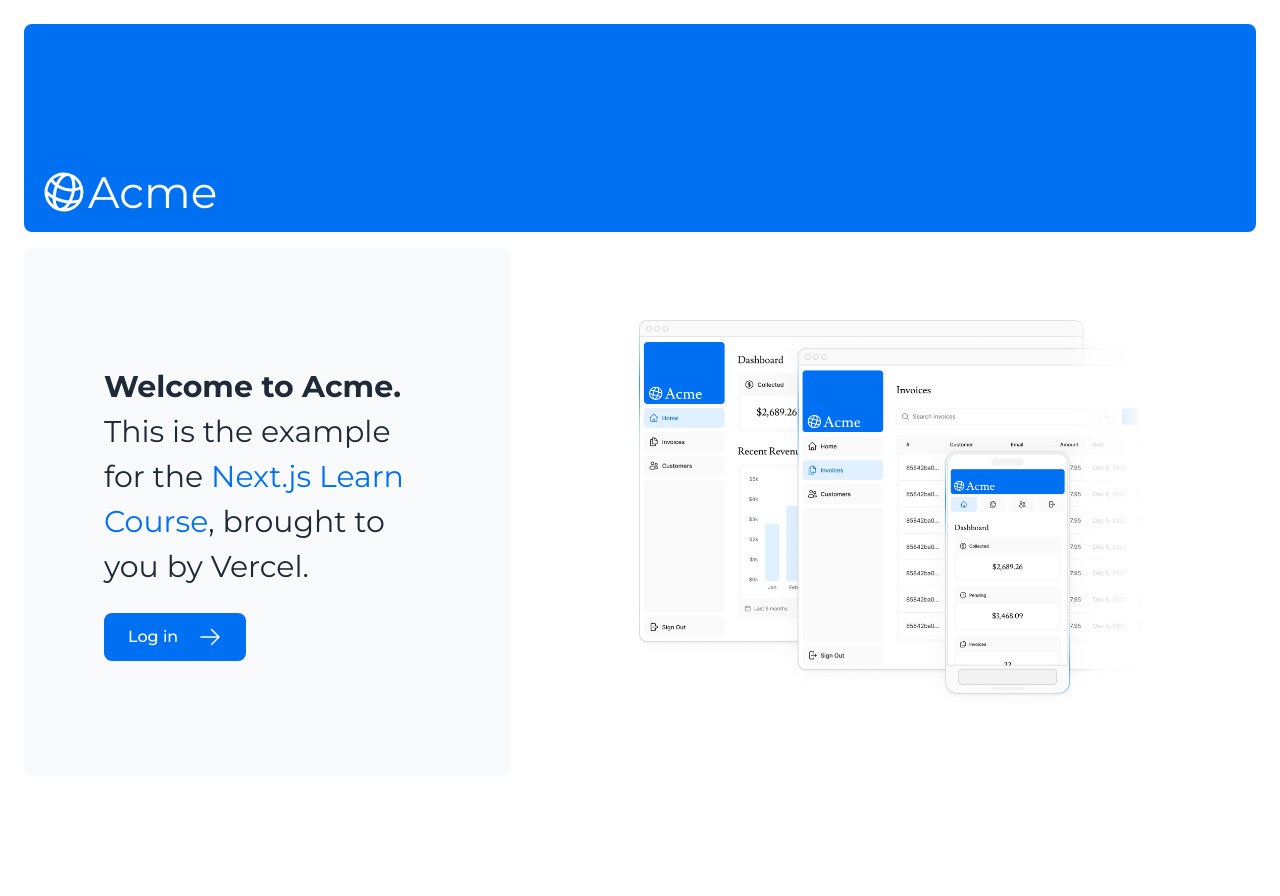
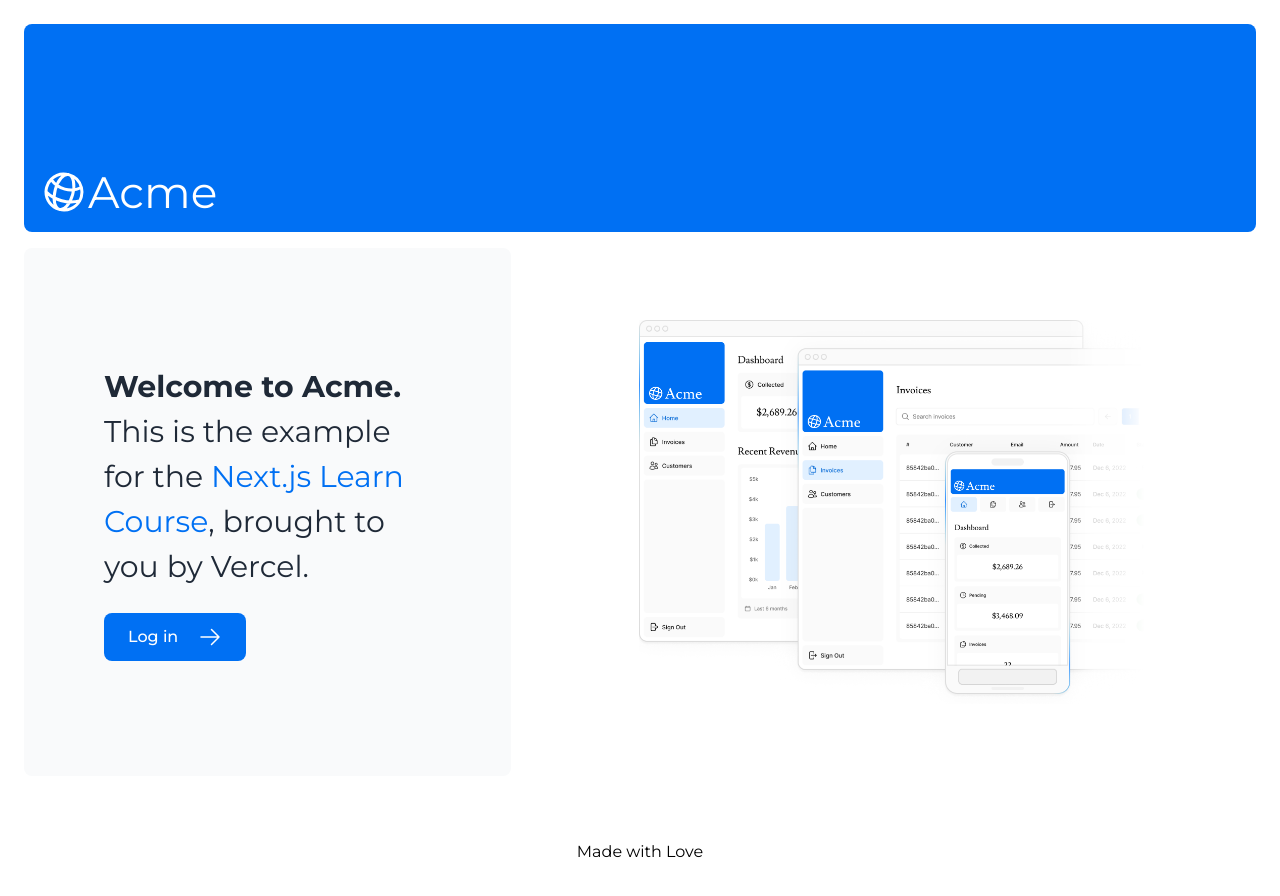
Before and after one commit to vnponce/nextjs-example, a Next.js app: page / in a window 1280 px wide. Shown: the top 896 px of the page. Before the commit the page ends 800 px from the top, so only its background shows below. Built offline with nearby package versions, Linux system fonts and the light colour scheme.

Commit message:
feat(component): simple footer

```diff
--- a/app/layout.tsx
+++ b/app/layout.tsx
@@ -8,7 +8,10 @@
 }) {
   return (
     <html lang="en">
-      <body className={`${montserrat.className} antialiased`}>{children}</body>
+      <body className={`${montserrat.className} antialiased`}>
+        {children}
+        <footer className="py-10 flex justify-center items-center">Made with Love</footer>
+      </body>
     </html>
   );
 }
```
